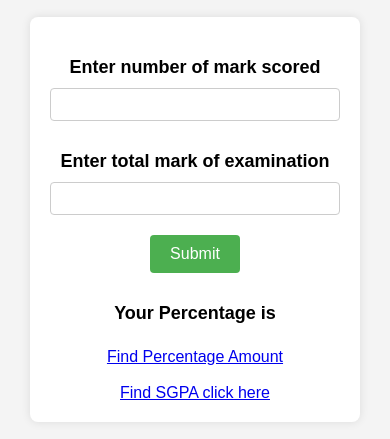
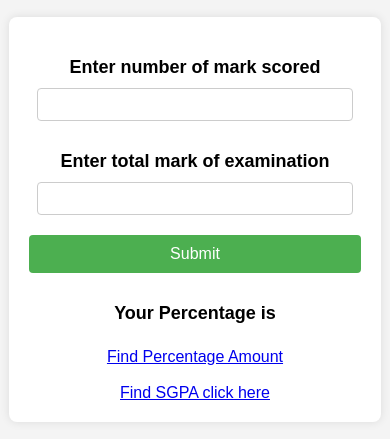
Before and after one commit to Jazeye/Percentage-Calculator-web, a plain HTML site: page index.html in a window 390 px wide. Shown: the part 233-672 px from the top of the page. Drawn offline with Linux system fonts and the light colour scheme.

Commit message:
responsive modified with width

```diff
--- a/css/style.css
+++ b/css/style.css
@@ -7,7 +7,8 @@ body {
   justify-content: center;
   height: 100vh;
 }
-/* respovive */
+
+/* responsive */
 @media (max-width: 800px) {
   body {
     max-width: 100%;
@@ -25,6 +26,10 @@ body {
   border-radius: 8px;
   box-shadow: 0 0 10px rgba(0, 0, 0, 0.1);
   text-align: center;
+  max-width: 600px; /* Adjust max-width based on your design */
+  width: 100%; /* Ensure it takes 100% width on smaller screens */
+  box-sizing: border-box; /* Include padding and border in the width */
+  margin: 0 auto; /* Center the content horizontally */
 }
 
 h3 {
@@ -34,7 +39,7 @@ h3 {
 }
 
 input {
-  width: 100%;
+  width: calc(100% - 16px); /* Adjust width and consider box-sizing */
   padding: 8px;
   margin-bottom: 10px;
   box-sizing: border-box;
@@ -54,6 +59,7 @@ button {
   margin: 10px 0;
   cursor: pointer;
   border-radius: 4px;
+  width: 100%; /* Make the button take 100% width */
 }
 
 button:hover {
```
